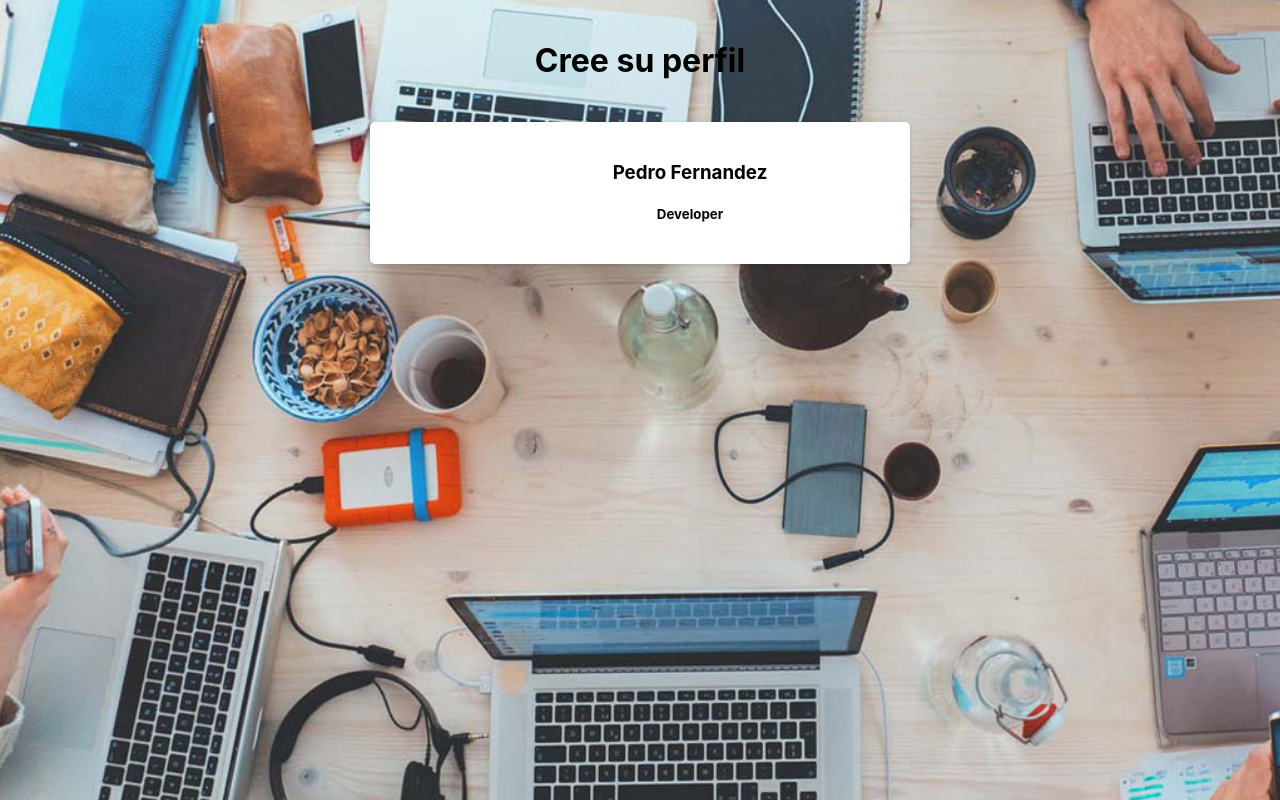
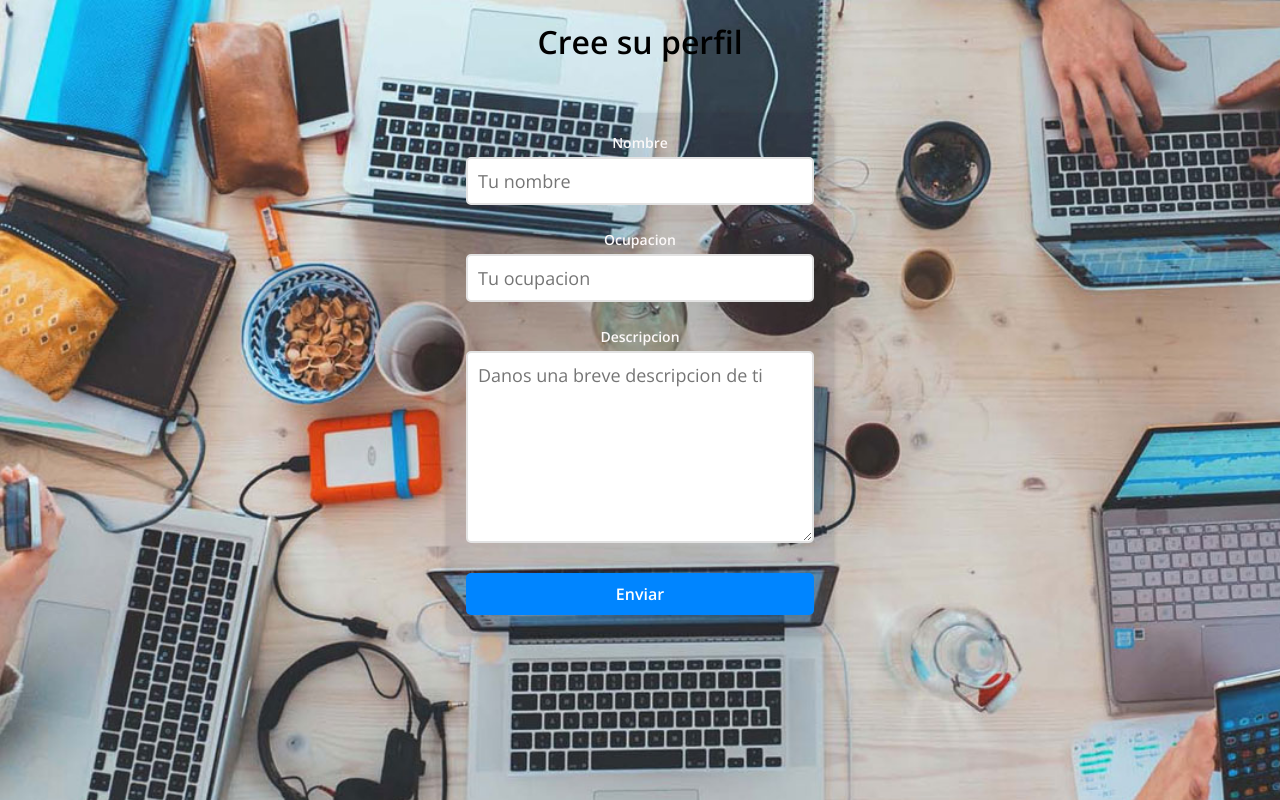
Before and after one commit to PeterMonkey/AppWork-frontend, a React (Create React App) app: page / in a window 1280 px wide. Built offline with nearby package versions, Linux system fonts and the light colour scheme.

Commit message:
Creando la navegacion

```diff
--- a/package.json
+++ b/package.json
@@ -10,10 +10,12 @@
     "@types/node": "^12.0.0",
     "@types/react": "^17.0.0",
     "@types/react-dom": "^17.0.0",
+    "@types/react-router-dom": "^5.3.0",
     "axios": "^0.21.4",
     "formik": "^2.2.9",
     "react": "^17.0.2",
     "react-dom": "^17.0.2",
+    "react-router-dom": "^5.3.0",
     "react-scripts": "4.0.3",
     "typescript": "^4.1.2",
     "web-vitals": "^1.0.1"
--- a/src/App.tsx
+++ b/src/App.tsx
@@ -1,18 +1,39 @@
 import React from 'react';
 import Form from './components/Form'
 import List from './components/List';
-import logo from './logo.svg';
+import {
+  BrowserRouter as Router,
+  Switch,
+  Route
+} from 'react-router-dom'
 import './styles/App.css';
 
 function App() {
   return (
     <div className="App">
-      <h1 className="title">Cree su perfil</h1>
-      <div className="container">
-        <List name={'Pedro Fernandez'} occupation={'Developer'}/>
-      </div>
+      <Router>
 
+        <Switch>
+
+          <Route path='/list'>
+
+            <div className="container">
+              <List name={'Pedro Fernandez'} occupation={'Developer'} />
+            </div>
+          </Route>
+          <Route path='/'>
+            <h1 className="title">Cree su perfil</h1>
+            <div className="container">
+              <Form />
+            </div>
+          </Route>
+
+
+        </Switch>
+
+      </Router>
     </div>
+
   );
 }
 
--- a/src/components/Form.tsx
+++ b/src/components/Form.tsx
@@ -1,5 +1,6 @@
 import React from 'react'
 import { Formik, FormikProps, FormikErrors } from 'formik'
+import { useHistory } from 'react-router'
 import axios from 'axios'
 import '../styles/Form.css'
 
@@ -10,6 +11,8 @@ function Form() {
         occupation: string,
         description: string
     }
+
+    const history = useHistory()
 
     return (
         <>
@@ -51,7 +54,7 @@ function Form() {
 
                         axios.post('http://localhost:3030/users', valores)
                         .then(res => console.log(res))
-
+                        .then(() => history.push('/list'))
 
                     //console.log(valores)
                 }}>
```
Also changed, not shown: src/components/Layout.tsx (added, +13 -0 lines), 1 other file (tests, documents, lock files or other folders).
